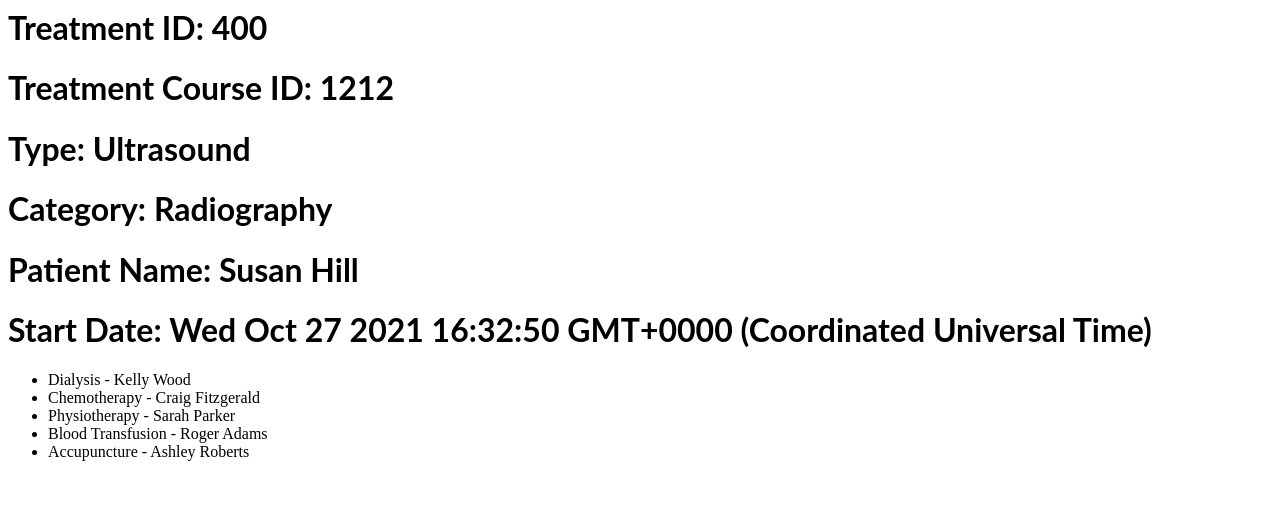
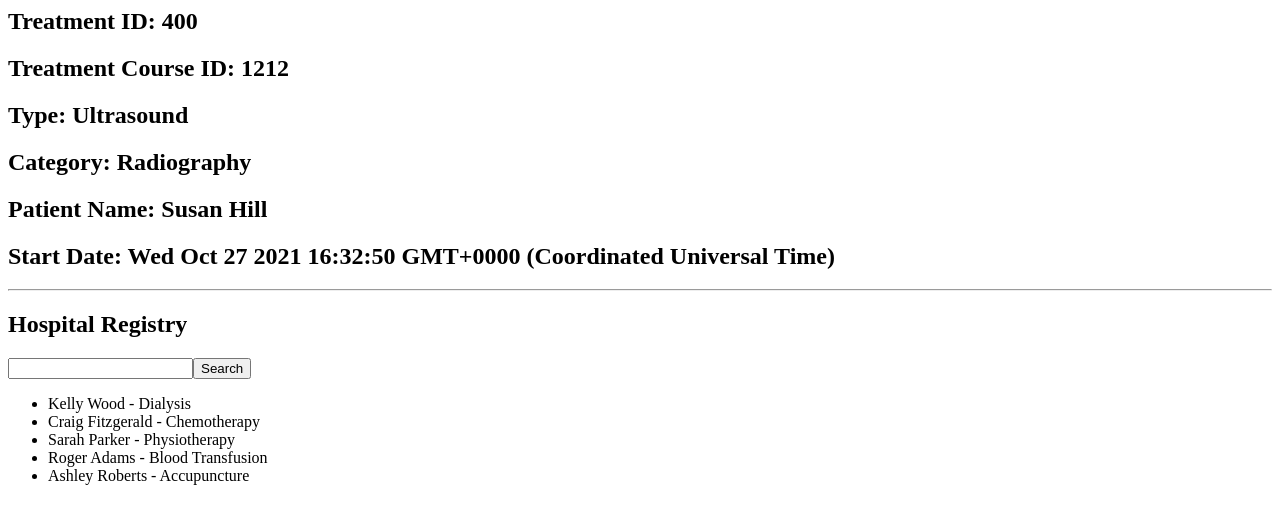
Before and after one commit to JermaineGrantCodes/react-8cn2z1, a React (Create React App) app: page / in a window 1280 px wide. Shown: the top 524 px of the page. Built offline with nearby package versions, Linux system fonts and the light colour scheme.

Commit message:
3 files modified

```diff
--- a/src/App.js
+++ b/src/App.js
@@ -2,6 +2,7 @@ import React from "react";
 import "./style.css";
 import MedicalTreatment from "./MedicalTreatment";
 import MedicalTreatmentList from "./MedicalTreatmentList";
+
 
 
 
--- a/src/MedicalTreatment.js
+++ b/src/MedicalTreatment.js
@@ -4,12 +4,12 @@ import React from "react";
 function MedicalTreatment (props){
    return (
     <div>
-<h1> Treatment ID: {props.treatId}</h1>
-<h1> Treatment Course ID: {props.treatCourseId}</h1>
-<h1> Type: {props.type}</h1>
-<h1> Category: {props.category}</h1>
-<h1> Patient Name: {props.name}</h1>
-<h1> Start Date: {props.startDate}</h1>
+<h2> Treatment ID: {props.treatId}</h2>
+<h2> Treatment Course ID: {props.treatCourseId}</h2>
+<h2> Type: {props.type}</h2>
+<h2> Category: {props.category}</h2>
+<h2> Patient Name: {props.name}</h2>
+<h2> Start Date: {props.startDate}</h2>
 
     </div>
   );
--- a/src/MedicalTreatmentList.js
+++ b/src/MedicalTreatmentList.js
@@ -1,31 +1,44 @@
 import React from "react";
 import MedicalTreatment from "Medical Treatment";
+import { useState } from "react";
 
-const records = [
-  {treatment: 'Dialysis', patientId: 123, patientName: 'Kelly Wood'},
-  {treatment: 'Chemotherapy', patientId: 712, patientName: 'Craig Fitzgerald'},
-  {treatment: 'Physiotherapy', patientId: 242, patientName: 'Sarah Parker'},
-  {treatment: 'Blood Transfusion', patientId: 192, patientName: 'Roger Adams'},
-  {treatment: 'Accupuncture', patientId: 452, patientName: 'Ashley Roberts'}
-   ];
-
-const listTreatment = records.map(person =>
-    <li key = {person.patientId}>{person.treatment} - {person.patientName}</li>)
-
-const filteredOption = records.filter(name => name.length > 3);
-//const records = props.records;
 
 
 function MedicalTratmentList(){
+
+  const records = [
+    {patientId: 1, patientName: 'Kelly Wood', treatment: 'Dialysis'},
+    {patientId: 2, patientName: 'Craig Fitzgerald', treatment: 'Chemotherapy'},
+    {patientId: 3, patientName: 'Sarah Parker', treatment: 'Physiotherapy'},
+    {patientId: 4, patientName: 'Roger Adams', treatment: 'Blood Transfusion'},
+    {patientId: 5, patientName: 'Ashley Roberts', treatment: 'Accupuncture'}
+     ]
+
+
+  const [names, setNames] = useState(records)
+
+  const filterNames = e => {
+    const search = e.target.value.toLowerCase()
+    const filteredNames = records.filter(names => names.patientName.toLowerCase().includes(search))
+    setNames(filteredNames)
+
+  }
+
   return (
 
 <div>
-
-    <ul> {listTreatment} </ul>
-
+<hr/>
+<h2>Hospital Registry</h2>
+<input type = 'text' onChange = {(e) => filterNames(e)} />
+<button>Search</button>
+    <ul>
+      {names.map(name =>{
+        return <li key={name.patientId}>{name.patientName} - {name.treatment}</li>
+      })}
+      </ul>
 </div>
 
- )
+ );
 }
 
 
```
